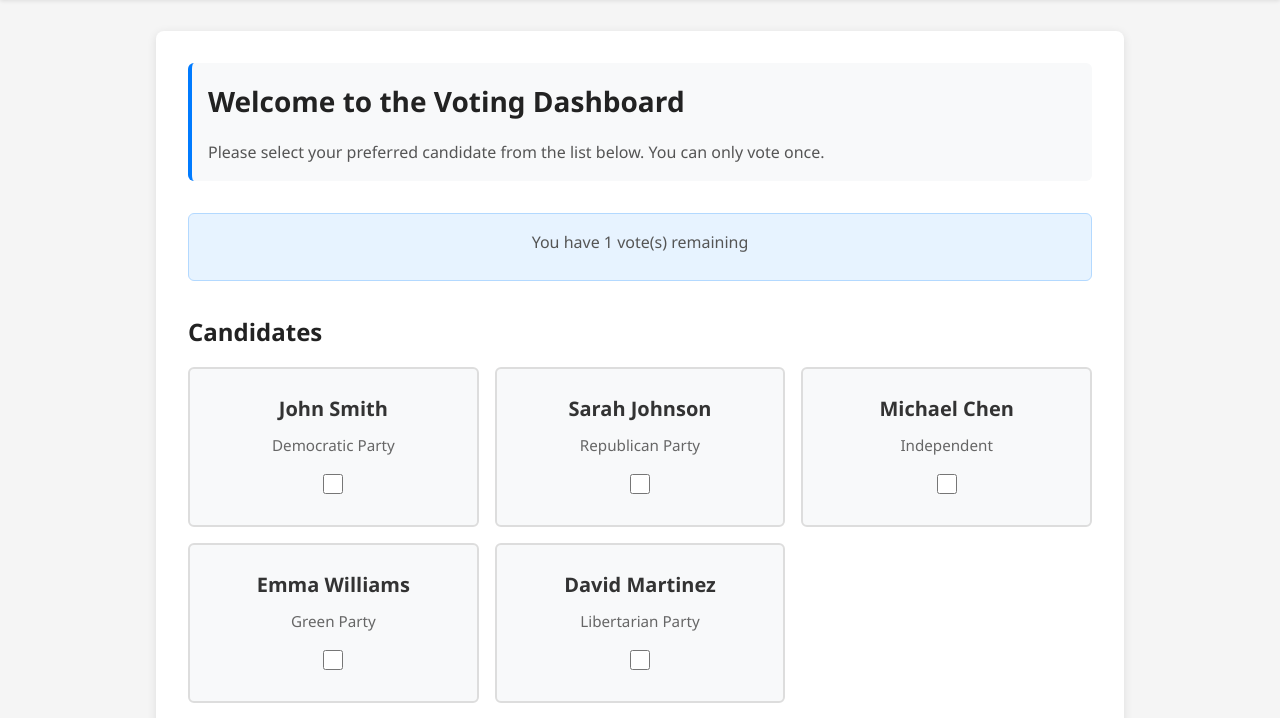
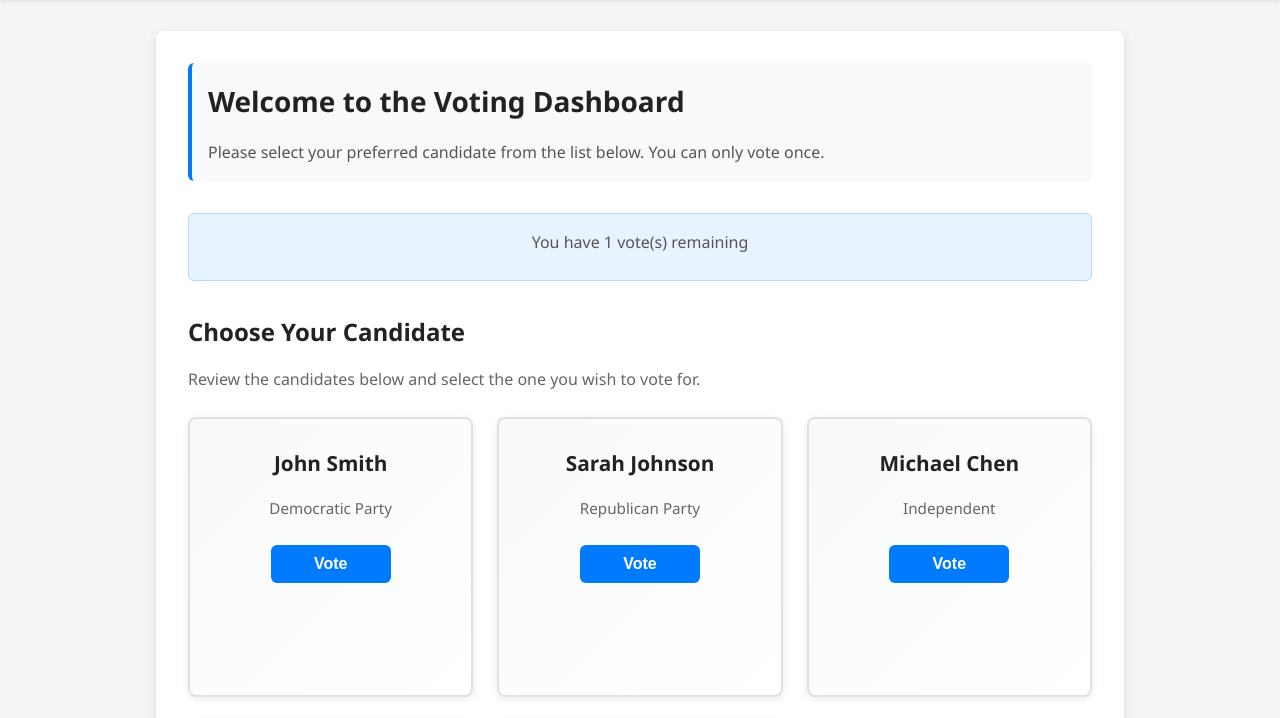
Before and after one commit to Saubhagya0429/votingsystem-devops-assignment, a plain HTML site: page vote.html in a window 1280 px wide. Shown: the part 75-793 px from the top of the page. Drawn offline with Linux system fonts and the light colour scheme; sample sign-in values are in the browser's storage.

Commit message:
modified css/styles.css, js/vote.js and vote.html files

```diff
--- a/css/styles.css
+++ b/css/styles.css
@@ -328,50 +328,88 @@ select:focus {
     margin-bottom: 2rem;
 }
 
+.candidates-section h3 {
+    margin-top: 0;
+}
+
+.candidates-intro {
+    color: #666;
+    margin-bottom: 1.5rem;
+}
+
 .candidates-grid {
     display: grid;
-    grid-template-columns: repeat(auto-fill, minmax(250px, 1fr));
-    gap: 1rem;
+    grid-template-columns: repeat(auto-fill, minmax(280px, 1fr));
+    gap: 1.5rem;
     margin-top: 1rem;
 }
 
 .candidate-card {
-    background-color: #f8f9fa;
-    border: 2px solid #ddd;
-    border-radius: 0.375rem;
-    padding: 1.5rem;
+    background: linear-gradient(135deg, #f8f9fa 0%, #ffffff 100%);
+    border: 2px solid #e0e0e0;
+    border-radius: 0.5rem;
+    padding: 1.75rem;
     cursor: pointer;
     transition: all 0.3s ease;
     text-align: center;
+    box-shadow: 0 2px 8px rgba(0, 0, 0, 0.08);
+    display: flex;
+    flex-direction: column;
+    justify-content: space-between;
+    min-height: 280px;
 }
 
 .candidate-card:hover {
     border-color: #007bff;
-    box-shadow: 0 4px 12px rgba(0, 123, 255, 0.15);
+    box-shadow: 0 6px 16px rgba(0, 123, 255, 0.2);
+    transform: translateY(-4px);
 }
 
 .candidate-card.selected {
-    background-color: #e7f3ff;
-    border-color: #007bff;
+    background: linear-gradient(135deg, #e7f3ff 0%, #f0f8ff 100%);
+    border-color: #0056b3;
+    box-shadow: 0 6px 16px rgba(0, 123, 255, 0.3);
+}
+
+.candidate-card-content {
+    display: flex;
+    flex-direction: column;
+    gap: 1rem;
+    align-items: center;
 }
 
 .candidate-name {
-    font-size: 1.25rem;
-    font-weight: 600;
-    margin-bottom: 0.5rem;
+    font-size: 1.3rem;
+    font-weight: 700;
+    color: #222;
+    margin: 0;
+    word-break: break-word;
 }
 
 .candidate-party {
     color: #666;
     font-size: 0.95rem;
-    margin-bottom: 1rem;
+    font-weight: 500;
+    margin: 0;
+    text-transform: capitalize;
 }
 
-.candidate-checkbox {
-    width: 20px;
-    height: 20px;
-    cursor: pointer;
-    accent-color: #007bff;
+.candidate-vote-btn {
+    margin-top: 0.5rem;
+    min-width: 120px;
+    font-weight: 600;
+    padding: 0.65rem 1.25rem;
+    border-radius: 0.375rem;
+    transition: all 0.2s ease;
+}
+
+.candidate-vote-btn:active:not(:disabled) {
+    transform: scale(0.98);
+}
+
+.candidate-vote-btn:disabled {
+    opacity: 0.6;
+    cursor: not-allowed;
 }
 
 .voting-actions {
--- a/js/vote.js
+++ b/js/vote.js
@@ -97,18 +97,22 @@ function loadCandidates() {
         card.setAttribute('data-candidate-id', candidate.id);
 
         card.innerHTML = `
-            <div class="candidate-name">${candidate.name}</div>
-            <div class="candidate-party">${candidate.party}</div>
-            <input
-                type="checkbox"
-                class="candidate-checkbox"
-                data-candidate-id="${candidate.id}"
-                ${hasVoted ? 'disabled' : ''}
-            >
+            <div class="candidate-card-content">
+                <div class="candidate-name">${candidate.name}</div>
+                <div class="candidate-party">${candidate.party}</div>
+                <button
+                    type="button"
+                    class="btn btn-primary candidate-vote-btn"
+                    data-candidate-id="${candidate.id}"
+                    ${hasVoted ? 'disabled' : ''}
+                >
+                    Vote
+                </button>
+            </div>
         `;
 
         card.addEventListener('click', function(e) {
-            if (!hasVoted) {
+            if (!hasVoted && e.target.classList.contains('candidate-vote-btn')) {
                 selectCandidate(candidate.id, candidate.name);
             }
         });
@@ -129,13 +133,11 @@ function selectCandidate(candidateId, candidateName) {
     const previousSelected = document.querySelector('.candidate-card.selected');
     if (previousSelected) {
         previousSelected.classList.remove('selected');
-        previousSelected.querySelector('.candidate-checkbox').checked = false;
     }
 
     // Select new candidate
     const selectedCard = document.querySelector(`[data-candidate-id="${candidateId}"]`);
     selectedCard.classList.add('selected');
-    selectedCard.querySelector('.candidate-checkbox').checked = true;
 
     selectedCandidate = { id: candidateId, name: candidateName };
     document.getElementById('submit-vote-btn').disabled = false;
@@ -211,7 +213,6 @@ function handleConfirmVote() {
 function handleCancelVote() {
     selectedCandidate = null;
     document.querySelector('.candidate-card.selected')?.classList.remove('selected');
-    document.querySelectorAll('.candidate-checkbox').forEach(cb => cb.checked = false);
     document.getElementById('submit-vote-btn').disabled = true;
 }
 
--- a/vote.html
+++ b/vote.html
@@ -32,7 +32,8 @@
             </section>
 
             <section id="candidates-section" class="candidates-section">
-                <h3>Candidates</h3>
+                <h3>Choose Your Candidate</h3>
+                <p class="candidates-intro">Review the candidates below and select the one you wish to vote for.</p>
                 <div id="candidates-list" class="candidates-grid">
                     <!-- Candidates will be loaded here by JavaScript -->
                 </div>
```
